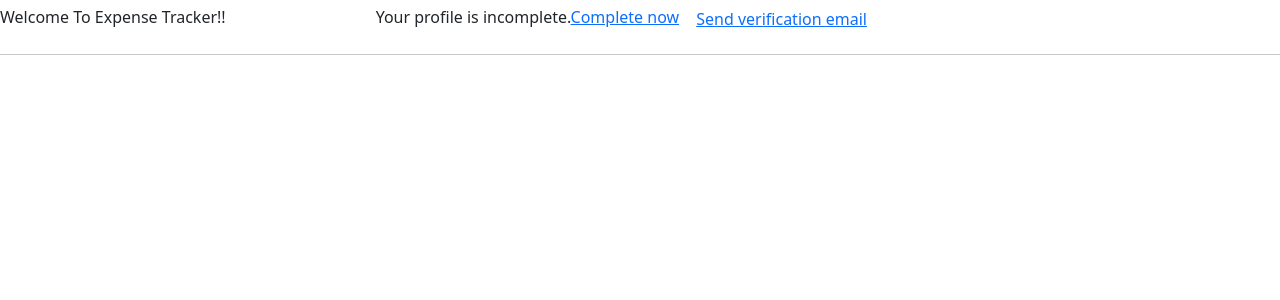
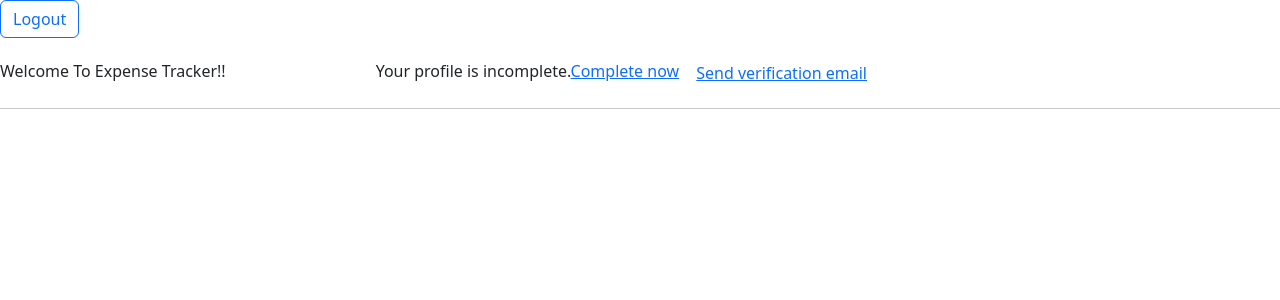
Before and after one commit to ayusha2806/Expense-Tracker-Using-React, a React (Create React App) app: page /welcome in a window 1280 px wide. Shown: the top 300 px of the page. Built offline with nearby package versions, Linux system fonts and the light colour scheme.

Commit message:
Logout User

```diff
--- a/src/components/Welcome.js
+++ b/src/components/Welcome.js
@@ -1,8 +1,10 @@
 // Welcome.js
 import React, { useState } from 'react';
-import { Link } from 'react-router-dom';
+import { Link, useNavigate } from 'react-router-dom';
+import 'bootstrap/dist/css/bootstrap.min.css';
 
 function Welcome() {
+  const navigate = useNavigate();
   const [verificationSent, setVerificationSent] = useState(false);
   const [error, setError] = useState(null);
 
@@ -38,8 +40,22 @@ function Welcome() {
     }
   };
 
+  const handleLogout = () => {
+    // Clear the idToken from local storage
+    localStorage.removeItem('token');
+
+    // Navigate the user to the login page
+    navigate('/login');
+  };
+
   return (
     <>
+      <div className="mb-3">
+        {/* Logout button with Bootstrap classes */}
+        <button onClick={handleLogout} className="btn btn-outline-primary">
+          Logout
+        </button>
+      </div>
       <p style={{ display: 'inline' }}>Welcome To Expense Tracker!!</p>
       {!verificationSent && (
         <p style={{ display: 'inline', marginLeft: '150px' }}>
```
